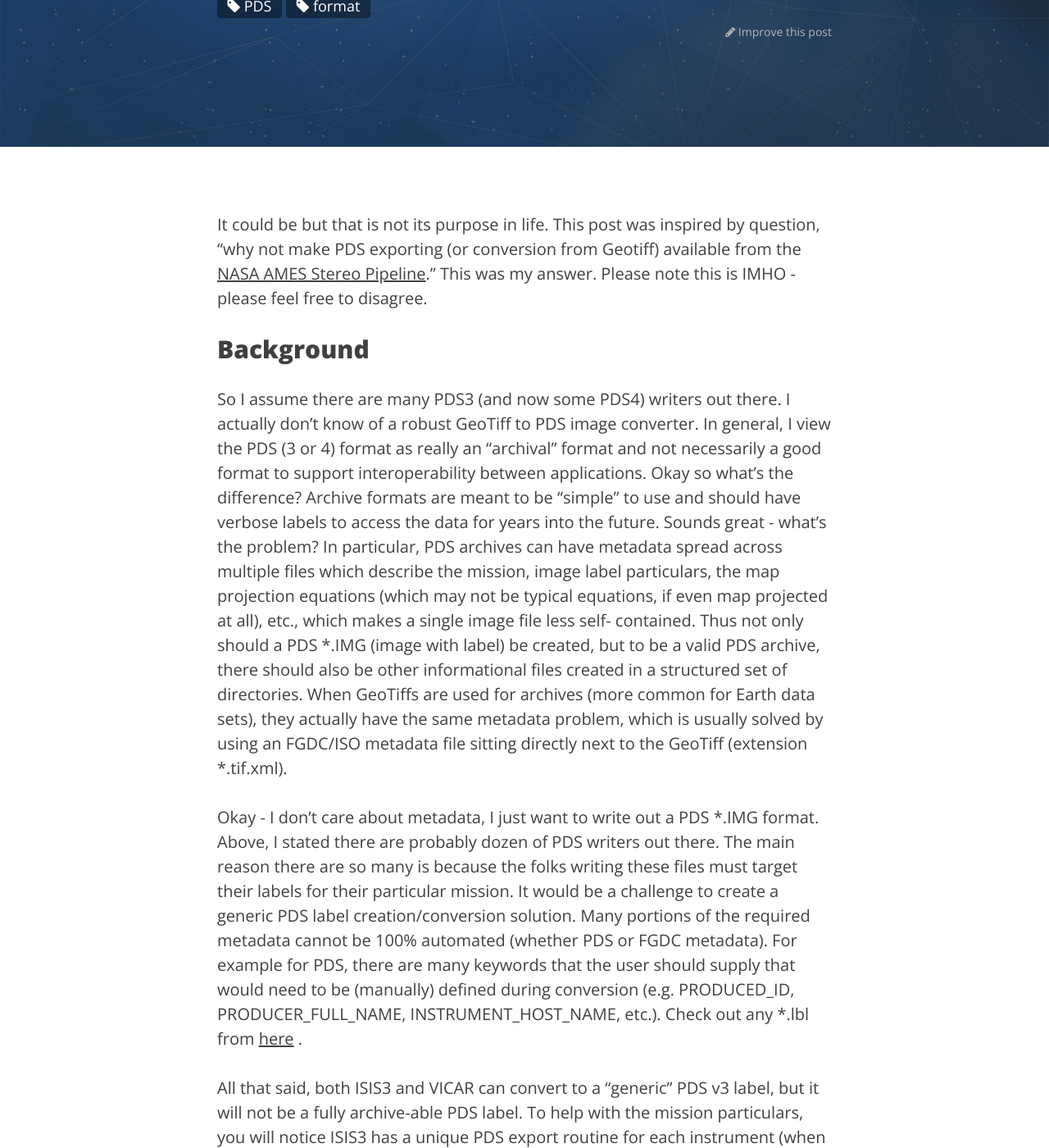
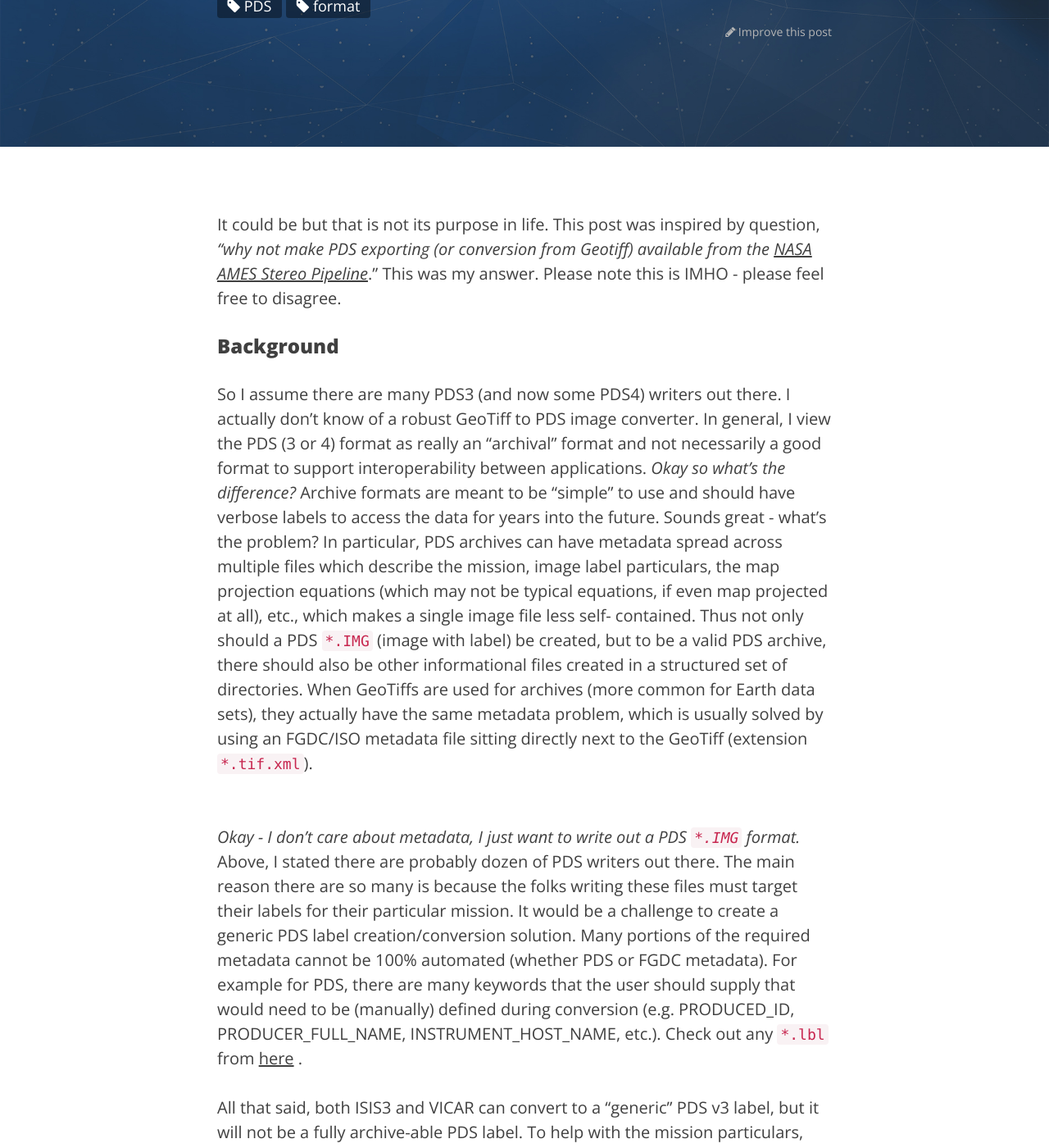
Before and after one commit to openplanetary/openplanetary.github.io, a Jekyll site: the page built from _posts/2016-09-19-pds-interoperable-format.markdown, in a window 1280 px wide and 1400 px high, scrolled down 534 px. Shown: the whole window at 82% size. Built offline with Jekyll 4.4.1, drawn with Linux system fonts in a browser that asks for light colours; nearby versions of some CDN libraries; comment, search, counter and statistics services are not loaded; some of the changed text lies outside the part shown.

```diff
--- a/_posts/2016-09-19-pds-interoperable-format.markdown
+++ b/_posts/2016-09-19-pds-interoperable-format.markdown
@@ -9,33 +9,34 @@ image:
 ---
 
 It could be but that is not its purpose in life.  This post was
-inspired by question, "why not make PDS exporting (or conversion from
-Geotiff) available from the [NASA AMES Stereo Pipeline](https://ti.arc.nasa.gov/tech/asr/intelligent-robotics/ngt/stereo/)."
+inspired by question, *"why not make PDS exporting (or conversion from
+Geotiff) available from the [NASA AMES Stereo Pipeline](https://ti.arc.nasa.gov/tech/asr/intelligent-robotics/ngt/stereo/)*."
 This was my answer. Please note this is IMHO - please feel free to disagree.
 
-## Background
+### Background
 
 So I assume there are many PDS3 (and now some PDS4) writers out there.
 I actually don't know of a robust GeoTiff to PDS image converter. In
 general, I view the PDS (3 or 4) format as really an "archival" format
 and not necessarily a good format to support interoperability between
-applications. Okay so what's the difference? Archive formats are meant
+applications. *Okay so what's the difference?* Archive formats are meant
 to be "simple" to use and should have verbose labels to access the
 data for years into the future. Sounds great - what's the problem? In
 particular, PDS archives can have metadata spread across multiple
 files which describe the mission, image label particulars, the map
 projection equations (which may not be  typical equations, if even map
 projected at all), etc., which makes a single image file less self-
-contained. Thus not only should a PDS *.IMG (image with label) be
+contained. Thus not only should a PDS `*.IMG` (image with label) be
 created, but to be a valid PDS archive, there should also be other
 informational files created in a structured set of directories. When
 GeoTiffs are used for archives (more common for Earth data sets), they
 actually have the same metadata problem, which is usually solved by
 using an FGDC/ISO metadata file sitting directly next to the GeoTiff
-(extension *.tif.xml).
+(extension `*.tif.xml`).<br><br>
 
-Okay - I don't care about metadata, I just want to write out a PDS
-*.IMG format. Above, I stated there are probably dozen of PDS writers
+
+*Okay - I don't care about metadata, I just want to write out a PDS
+`*.IMG` format.* Above, I stated there are probably dozen of PDS writers
 out there. The main reason there are so many is because the folks
 writing these files must target their labels for their particular
 mission. It would be a challenge to create a generic PDS label
@@ -44,7 +45,7 @@ cannot be 100% automated (whether PDS or FGDC metadata). For example
 for PDS, there are many keywords that the user should supply that
 would need to be (manually) defined during conversion (e.g.
 PRODUCED_ID, PRODUCER_FULL_NAME, INSTRUMENT_HOST_NAME, etc.). Check
-out any *.lbl from [here](http://pds-geosciences.wustl.edu/lro/lro-l-lola-3-rdr-v1/lrolol_1xxx/data/lola_gdr/cylindrical/float_img/) .
+out any `*.lbl` from [here](http://pds-geosciences.wustl.edu/lro/lro-l-lola-3-rdr-v1/lrolol_1xxx/data/lola_gdr/cylindrical/float_img/) .
 
 All that said, both ISIS3 and VICAR can convert to a "generic" PDS v3
 label, but it will not be a fully archive-able PDS label. To help with
@@ -72,5 +73,5 @@ lots more information about PDS4: [http://sbndev.astro.umd.edu/wiki/PD
 S4_Data_Structures](http://sbndev.astro.umd.edu/wiki/PDS4_Data_Structu
 res)
 
-_this post appeared originally on
+_This post appeared originally on
 [http://planetarygis.blogspot.com](http://planetarygis.blogspot.com)_
```
Also changed, not shown: other parts of _posts/2016-09-19-pds-interoperable-format.markdown (+1 -1 lines).
